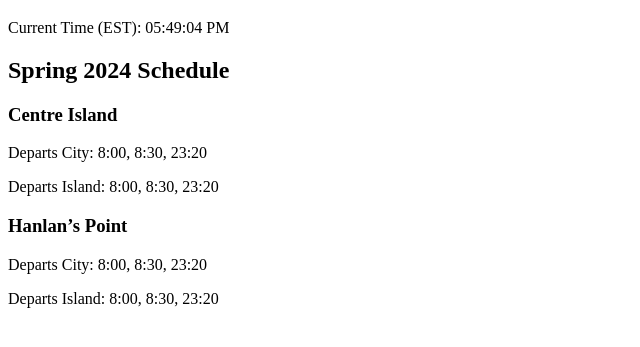
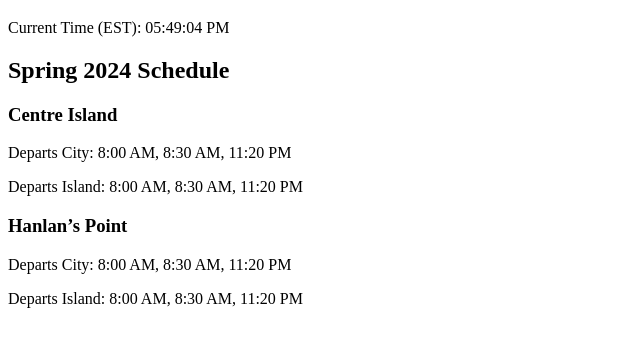
Before and after one commit to RamVasuthevan/island-ferry-tracker, a plain HTML site: page website/index.html in a window 1280 px wide. Shown: the part 61-408 px from the top of the page, without its empty margins (0-640 px from the left). Drawn offline with Linux system fonts and the light colour scheme; files whose address does not match are found by name.

Commit message:
Convert to AM/PM format

```diff
--- a/website/index.html
+++ b/website/index.html
@@ -24,11 +24,28 @@
                     Object.keys(schedule.locations).forEach(location => {
                         scheduleContainer.innerHTML += `<h3>${location}</h3>`;
                         Object.keys(schedule.locations[location]).forEach(direction => {
-                            scheduleContainer.innerHTML += `<p>${direction}: ${schedule.locations[location][direction].join(', ')}</p>`;
+                            // Convert times to AM/PM format
+                            const timesWithAmPm = schedule.locations[location][direction].map(time => convertToAmPm(time));
+                            scheduleContainer.innerHTML += `<p>${direction}: ${timesWithAmPm.join(', ')}</p>`;
                         });
                     });
                 }
             });
+        }
+
+        // Helper function to convert time to AM/PM format
+        function convertToAmPm(time) {
+            const [hours, minutes] = time.split(':');
+            const hoursInt = parseInt(hours, 10);
+            if (hoursInt === 0) {
+                return `12:${minutes} AM`; // Midnight edge case
+            } else if (hoursInt < 12) {
+                return `${time} AM`;
+            } else if (hoursInt === 12) {
+                return `${time} PM`; // Noon edge case
+            } else {
+                return `${hoursInt - 12}:${minutes} PM`;
+            }
         }
 
         // Initialize functions on window load
@@ -38,6 +55,7 @@
             setInterval(displayCurrentTimeEST, 1000); // Update the time every second
         };
     </script>
+
 </head>
 <body>
     <h1>Hello, World!</h1>
```
